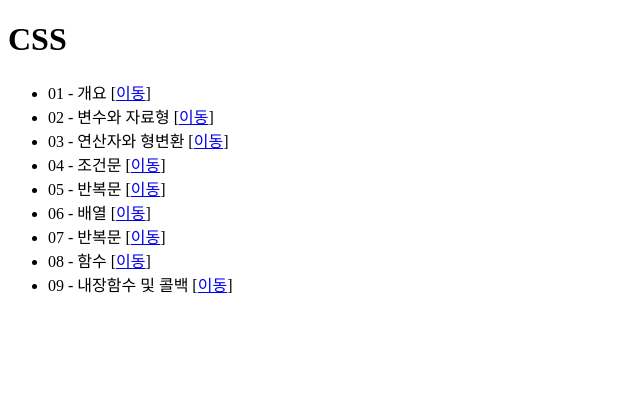
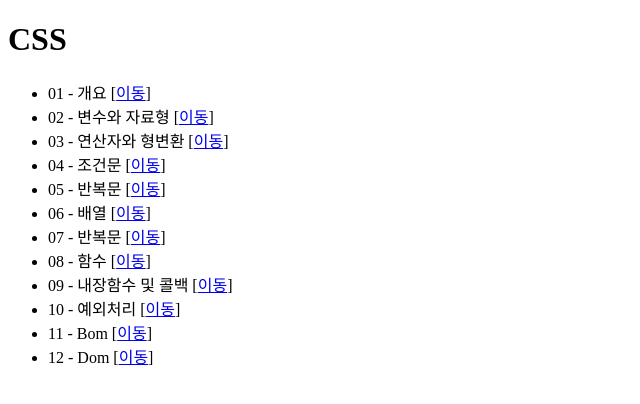
Before and after one commit to pq100/frontends, a FastAPI app: page /js/ in a window 1280 px wide. Shown: the top 404 px of the page, without its empty margins (0-640 px from the left). Run offline with FastAPI, Linux system fonts and the light colour scheme.

Commit message:
예외처리 1

```diff
--- a/app/routes/jscript.py
+++ b/app/routes/jscript.py
@@ -48,3 +48,15 @@ async def function(request: Request):
 @jscript_router.get('/callback')
 async def callback(request: Request):
     return templates.TemplateResponse('js/09callback.html', {'request': request})
+
+@jscript_router.get('/except')
+async def except1(request: Request):
+    return templates.TemplateResponse('js/10except.html', {'request': request})
+
+@jscript_router.get('/bom')
+async def bom(request: Request):
+    return templates.TemplateResponse('js/11bom.html', {'request': request})
+
+@jscript_router.get('/dom')
+async def dom(request: Request):
+    return templates.TemplateResponse('js/12dom.html', {'request': request})
--- a/views/templates/js/index.html
+++ b/views/templates/js/index.html
@@ -16,6 +16,9 @@
     <li>07 - 반복문 [<a href="/js/while">이동</a>]</li>
     <li>08 - 함수 [<a href="/js/function">이동</a>]</li>
     <li>09 - 내장함수 및 콜백 [<a href="/js/callback">이동</a>]</li>
+    <li>10 - 예외처리 [<a href="/js/except">이동</a>]</li>
+    <li>11 - Bom [<a href="/js/bom">이동</a>]</li>
+    <li>12 - Dom [<a href="/js/dom">이동</a>]</li>
 
 </ul>
 </body>
```
